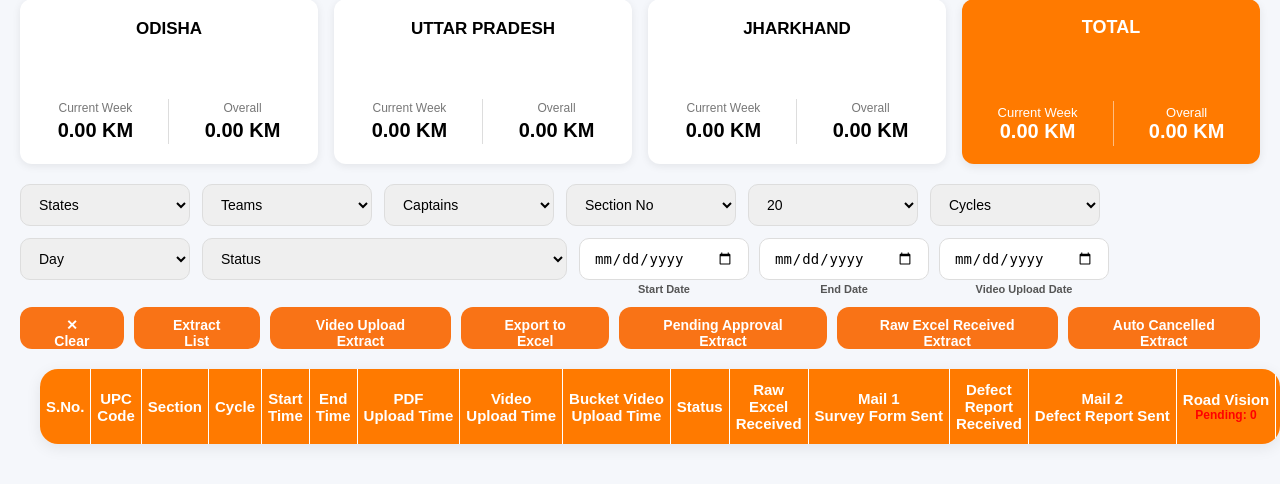
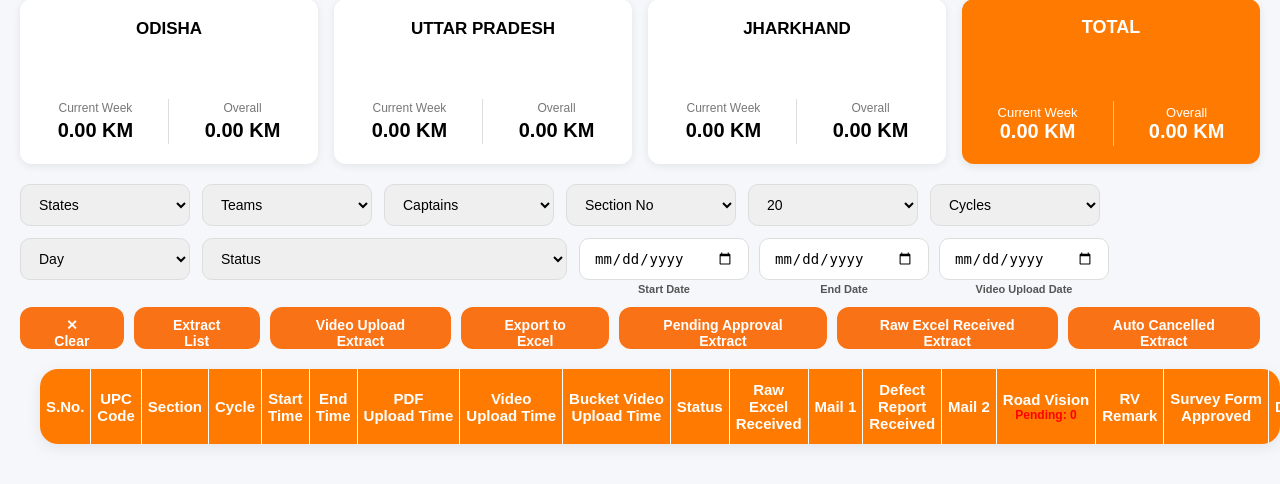
Before and after one commit to pranay3024/VIAMA, a Flask app: page /admin in a window 1280 px wide. Shown: the part 584-1068 px from the top of the page. Run offline with Flask 3, Linux system fonts and the light colour scheme; the visitor is signed in with stand-in values (Sample User, id 1); data that the repository does not hold is empty; some libraries are stand-ins or nearby versions.

Commit message:
column add

```diff
--- a/templates/admin/dashboard.html
+++ b/templates/admin/dashboard.html
@@ -862,9 +862,9 @@
 <th>Upload<br>Duration</th> -->
 
 <th>Raw<br>Excel<br>Received</th>
-<th>Mail 1<br>Survey Form Sent</th>
+<th>Mail 1</th>
 <th>Defect<br>Report<br>Received</th>
-<th>Mail 2<br>Defect Report Sent</th>
+<th>Mail 2</th>
 
 <th>
     Road Vision
```
